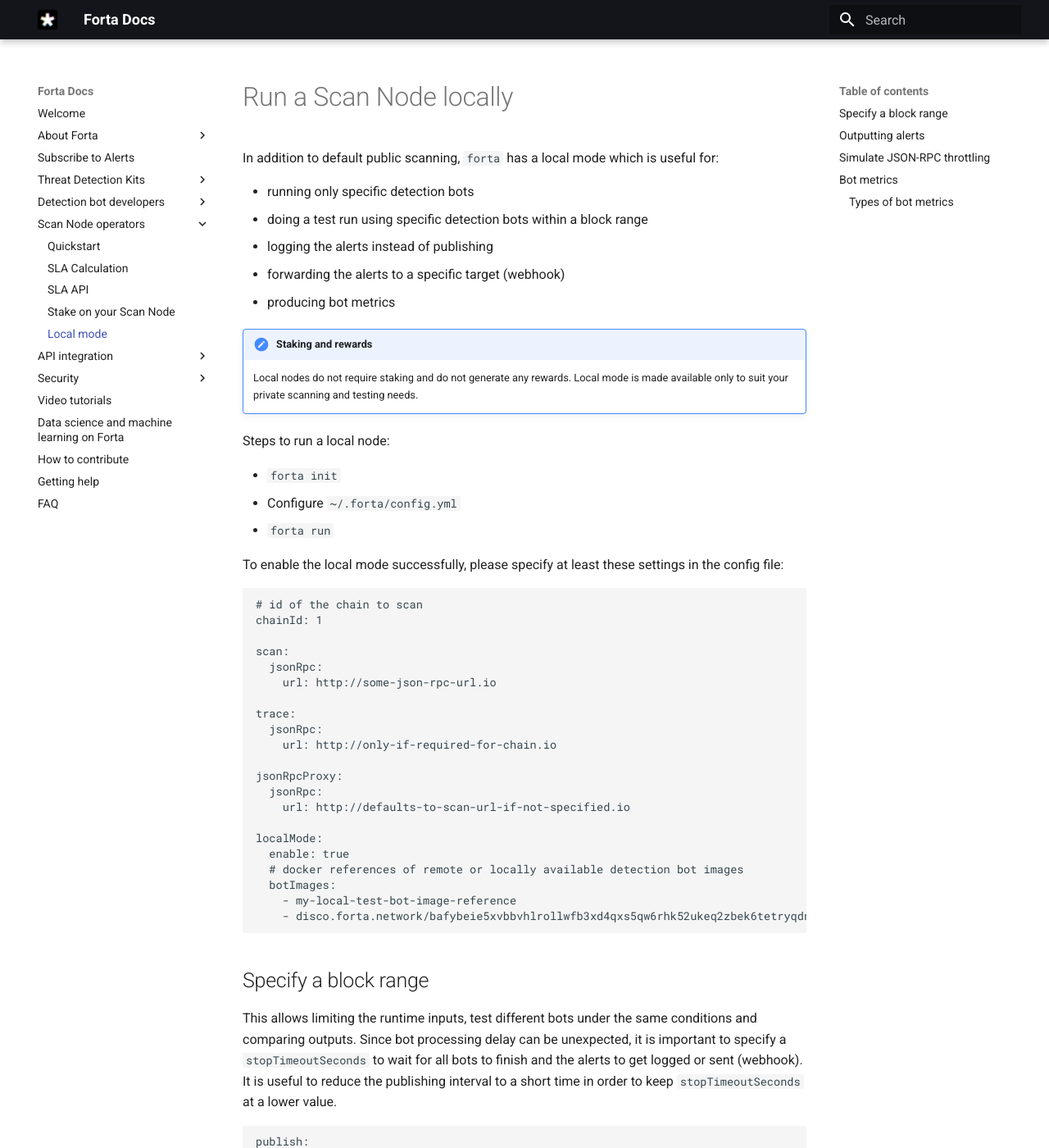
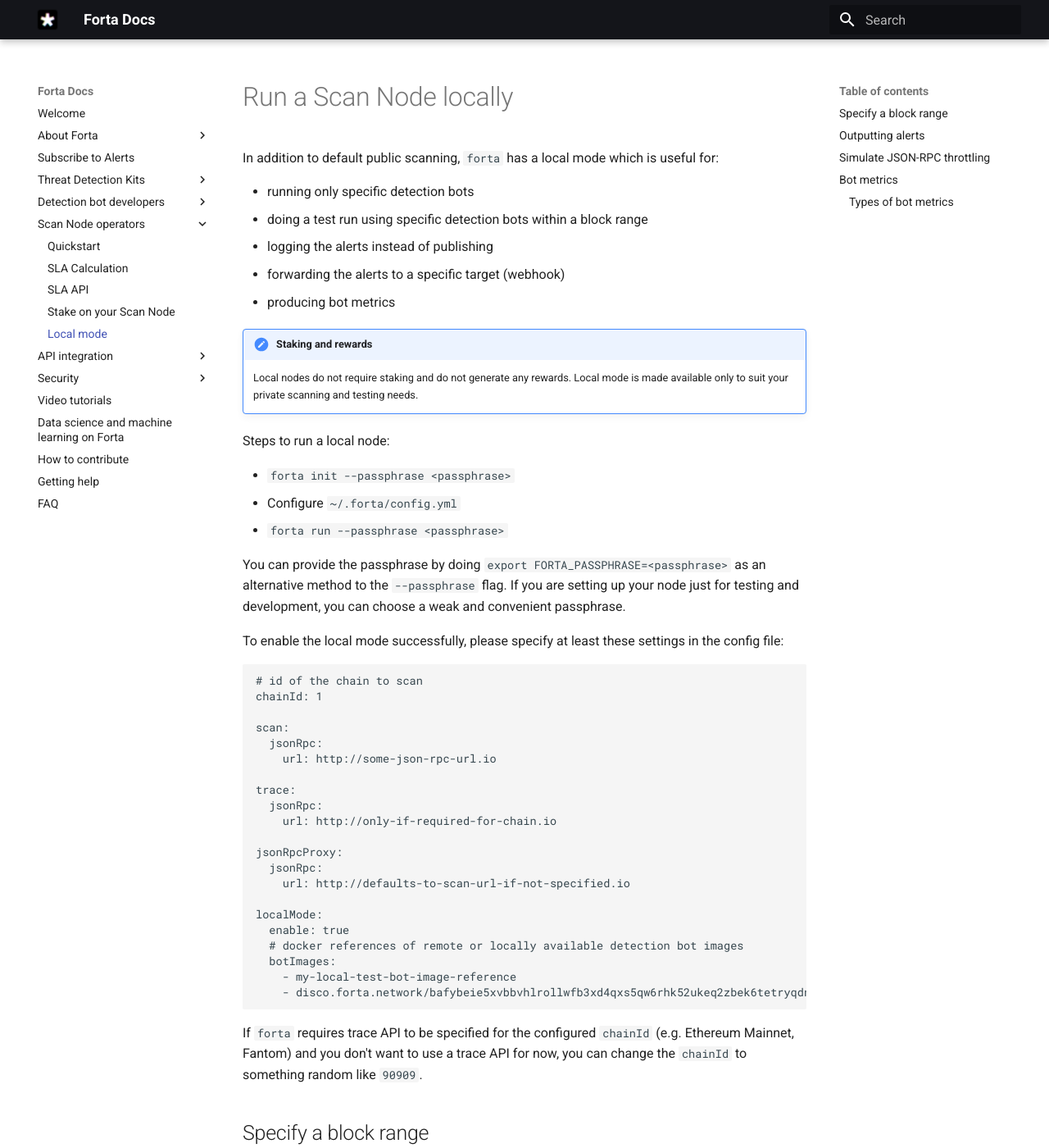
Before and after one commit to forta-network/docs, an MkDocs documentation site: the page built from docs/scanner-local-mode.md, in a window 1280 px wide and 1400 px high. Shown: the whole window at 82% size. Built offline with MkDocs 1.6.1 and Material for MkDocs 9.7.7, drawn with Linux system fonts in a browser that asks for light colours.

Commit message:
add more warnings to local mode steps

````diff
--- a/docs/scanner-local-mode.md
+++ b/docs/scanner-local-mode.md
@@ -13,9 +13,11 @@
 
 Steps to run a local node:
 
-- `forta init`
+- `forta init --passphrase <passphrase>`
 - Configure `~/.forta/config.yml`
-- `forta run`
+- `forta run --passphrase <passphrase>`
+
+You can provide the passphrase by doing `export FORTA_PASSPHRASE=<passphrase>` as an alternative method to the `--passphrase` flag. If you are setting up your node just for testing and development, you can choose a weak and convenient passphrase.
 
 To enable the local mode successfully, please specify at least these settings in the config file:
 
@@ -42,6 +44,8 @@
     - my-local-test-bot-image-reference
     - disco.forta.network/bafybeie5xvbbvhlrollwfb3xd4qxs5qw6rhk52ukeq2zbek6tetryqdn5a # remote image
 ```
+
+If `forta` requires trace API to be specified for the configured `chainId` (e.g. Ethereum Mainnet, Fantom) and you don't want to use a trace API for now, you can change the `chainId` to something random like `90909`.
 
 ## Specify a block range
 
````
